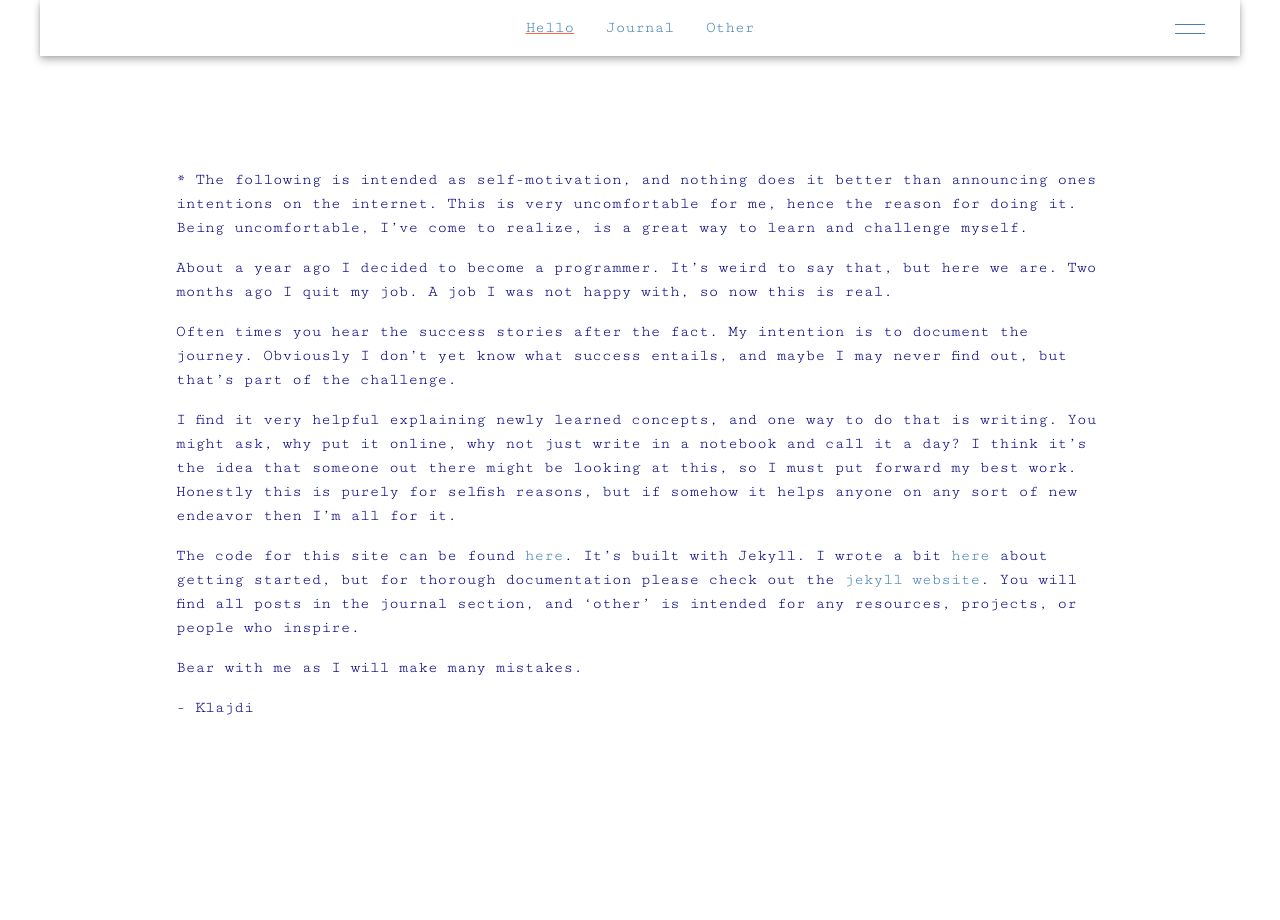
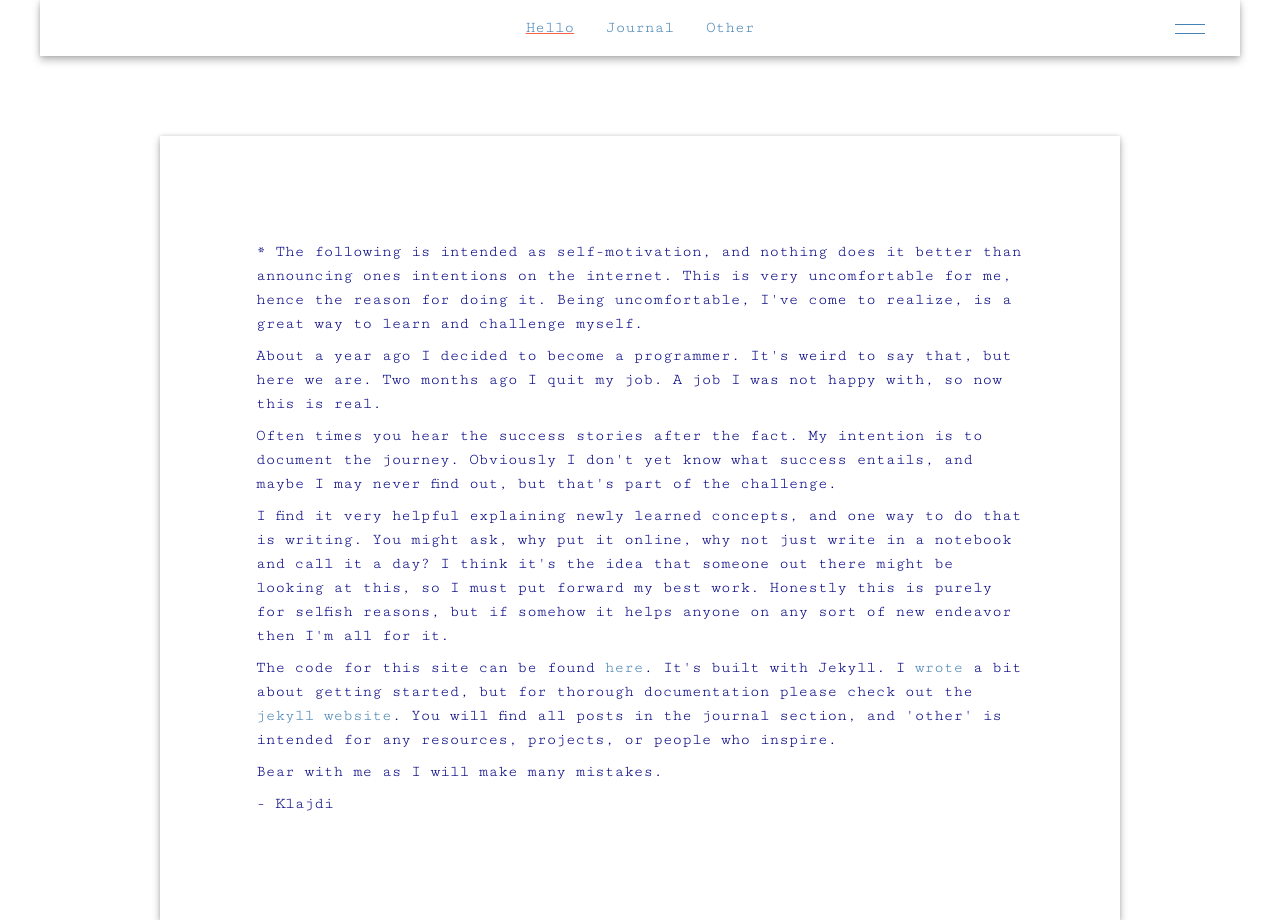
Before and after one commit to kbejko/kbejko.github.io, a Jekyll site: the page built from index.html, in a window 1280 px wide. Built offline with Jekyll 4.4.1, drawn with Linux system fonts in a browser that asks for light colours; nearby versions of some CDN libraries.

Commit message:
Fix home page

```diff
--- a/_layouts/post.html
+++ b/_layouts/post.html
@@ -2,7 +2,7 @@
 layout: default
 ---
 
-  <div class="post-wrapper">
+  <div class="wrapper">
     <div class="post-close">
       <a href="/journal">
         <i class="fa fa-times-circle"></i>
--- a/_sass/sections/_content.scss
+++ b/_sass/sections/_content.scss
@@ -2,15 +2,21 @@
   font-size: $small-font-size;
   line-height: $base-line-height;
   max-width: 100%;
-  padding: 1em;
   position: absolute;
   top: $spacing-unit * 4;
 }
-.post-wrapper {
+
+.wrapper {
   box-shadow: $box-shadow-color-light, $box-shadow-color-darker;
-  // padding: 10%;
+  padding: 10%;
+  p {
+    margin: .5em auto;
+  }
+  .post-close {
+    left: 95%;
+    position: relative;
+  }
 }
-
 
 @media only screen and (min-width: $first-bp) {
   .page-content {
--- /dev/null
+++ b/index.html
@@ -0,0 +1,28 @@
+---
+layout: default
+---
+
+<div class="wrapper">
+  <p>
+    * The following is intended as self-motivation, and nothing does it better than announcing ones intentions on the internet. This is very uncomfortable for me, hence the reason for doing it. Being uncomfortable, I've come to realize, is a great way to learn and challenge myself.
+  </p>
+  <p>
+    About a year ago I decided to become a programmer. It's weird to say that, but here we are. Two months ago I quit my job. A job I was not happy with, so now this is real.
+  </p>
+  <p>
+    Often times you hear the success stories after the fact. My intention is to document the journey. Obviously I don't yet know what success entails, and maybe I may never find out, but that's part of the challenge.
+  </p>
+  <p>
+    I find it very helpful explaining newly learned concepts, and one way to do that is writing. You might ask, why put it online, why not just write in a notebook and call it a day? I think it's the idea that someone out there might be looking at this, so I must put forward my best work. Honestly this is purely for selfish reasons, but if somehow it helps anyone on any sort of new endeavor then I'm all for it.
+  </p>
+  <p>
+    The code for this site can be found <a href="https://github.com/kbejko/kbejko.github.io" target="_blank">here</a>. It's built with Jekyll. I <a href="http://klajdibejko.com/journal/how-to-get-started-with-jekyll">wrote</a> a bit about getting started, but for thorough documentation please check out the <a href="https://jekyllrb.com/" target="_blank">jekyll website</a>. You will find all posts in the journal section, and 'other' is intended for any resources, projects, or people who inspire.
+  </p>
+  <p>
+    Bear with me as I will make many mistakes.
+  </p>
+  <p>
+    - Klajdi
+  </p>
+
+</div>
--- a/index.md
+++ /dev/null
@@ -1,17 +0,0 @@
----
-layout: default
----
-
-> \* The following is intended as self-motivation, and nothing does it better than announcing ones intentions on the internet. This is very uncomfortable for me, hence the reason for doing it. Being uncomfortable, I've come to realize, is a great way to learn and challenge myself.
-
-> About a year ago I decided to become a programmer. It's weird to say that, but here we are. Two months ago I quit my job. A job I was not happy with, so now this is real.
-
-> Often times you hear the success stories after the fact. My intention is to document the journey. Obviously I don't yet know what success entails, and maybe I may never find out, but that's part of the challenge.
-
-> I find it very helpful explaining newly learned concepts, and one way to do that is writing. You might ask, why put it online, why not just write in a notebook and call it a day? I think it's the idea that someone out there might be looking at this, so I must put forward my best work. Honestly this is purely for selfish reasons, but if somehow it helps anyone on any sort of new endeavor then I'm all for it.
-
-> The code for this site can be found [here](https://github.com/kbejko/kbejko.github.io). It's built with Jekyll. I wrote a bit [here](http://klajdibejko.com/journal/how-to-get-started-with-jekyll) about getting started, but for thorough documentation please check out the [jekyll website](https://jekyllrb.com/). You will find all posts in the journal section, and 'other' is intended for any resources, projects, or people who inspire.
-
-> Bear with me as I will make many mistakes.
-
-> \- Klajdi
```
